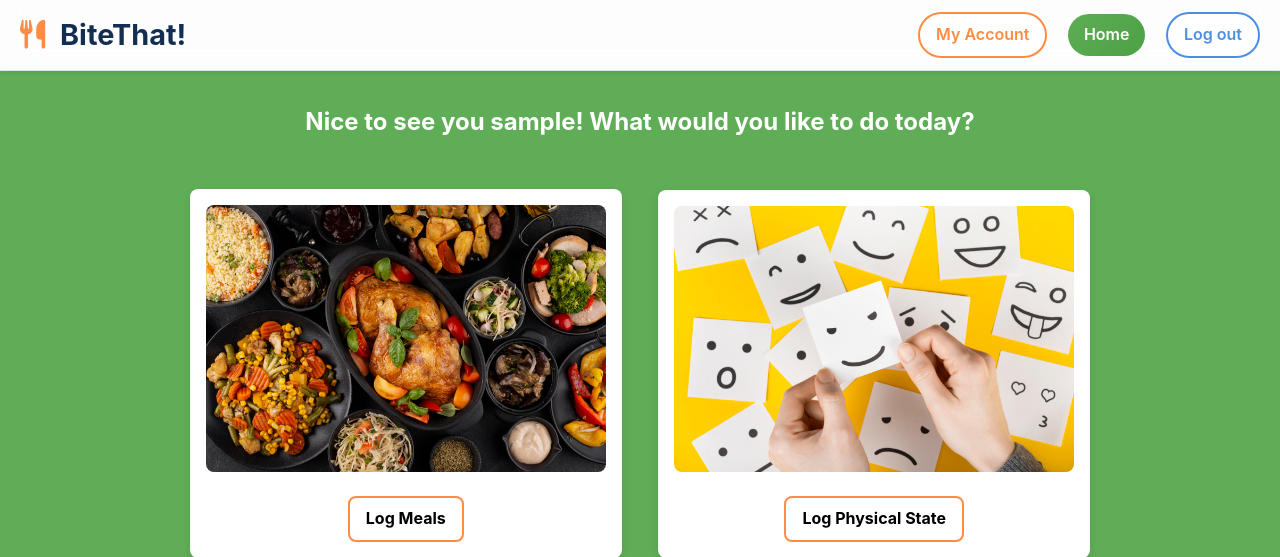
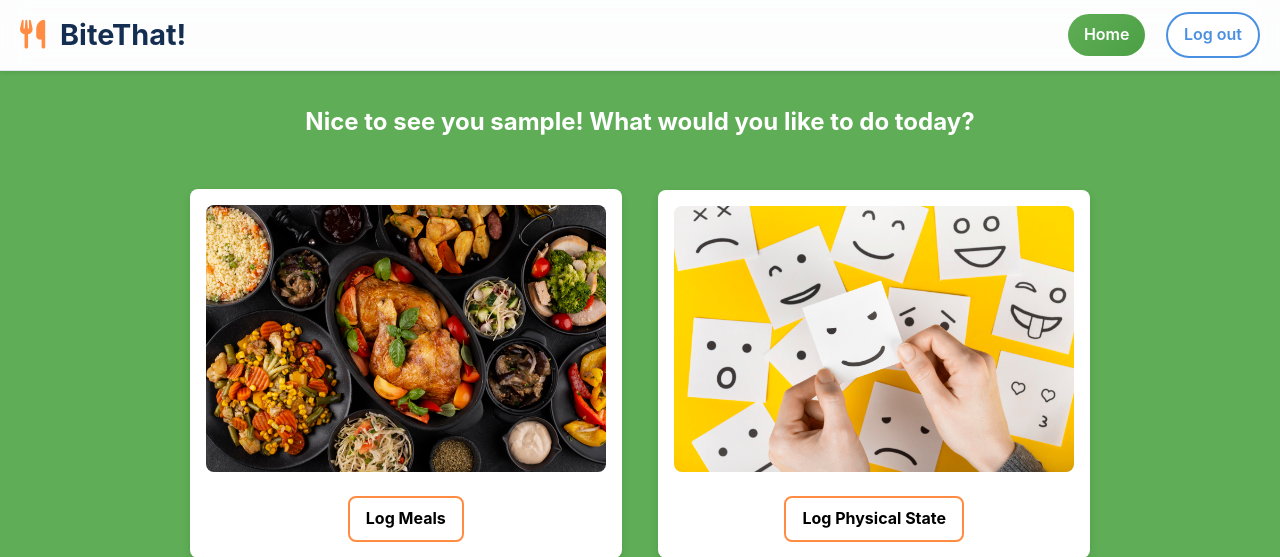
Before and after one commit to Scrappy440/Food-Website, a Flask app: page /home in a window 1280 px wide. Shown: the top 557 px of the page. Run offline with Flask 3, Linux system fonts and the light colour scheme; the visitor is signed in with stand-in values (Sample User, id 1).

Commit message:
deleted account button

```diff
--- a/templates/home.html
+++ b/templates/home.html
@@ -15,7 +15,6 @@
                 <span>BiteThat!</span>
             </div>
             <div class="nav-buttons">
-                <a href="#my-account" class="btn btn-sign">My Account</a>
                 <a href="{{ url_for('home') }}" class="btn btn-log">Home</a>
                 <a href="{{ url_for('logout') }}" class="btn btn-sec">Log out</a>
             </div>
--- a/templates/mealAnalysis.html
+++ b/templates/mealAnalysis.html
@@ -15,7 +15,6 @@
                 <span>BiteThat!</span>
             </div>
             <div class="nav-buttons">
-                <a href="#my-account" class="btn btn-sign">My Account</a>
                 <a href="{{ url_for('home') }}" class="btn btn-home">Home</a>
                 <a href="{{ url_for('logout') }}" class="btn btn-sec">Log out</a>
             </div>
```
